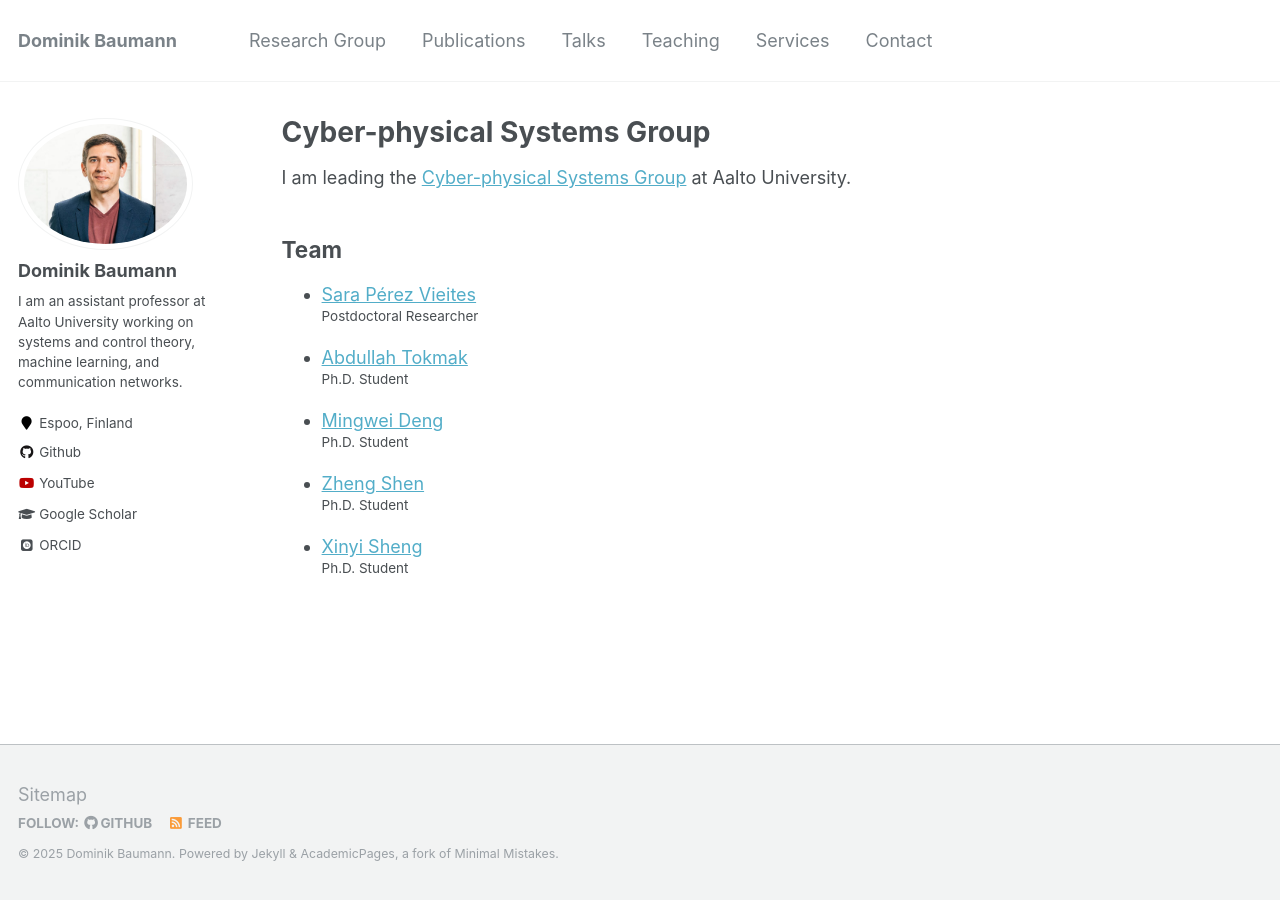
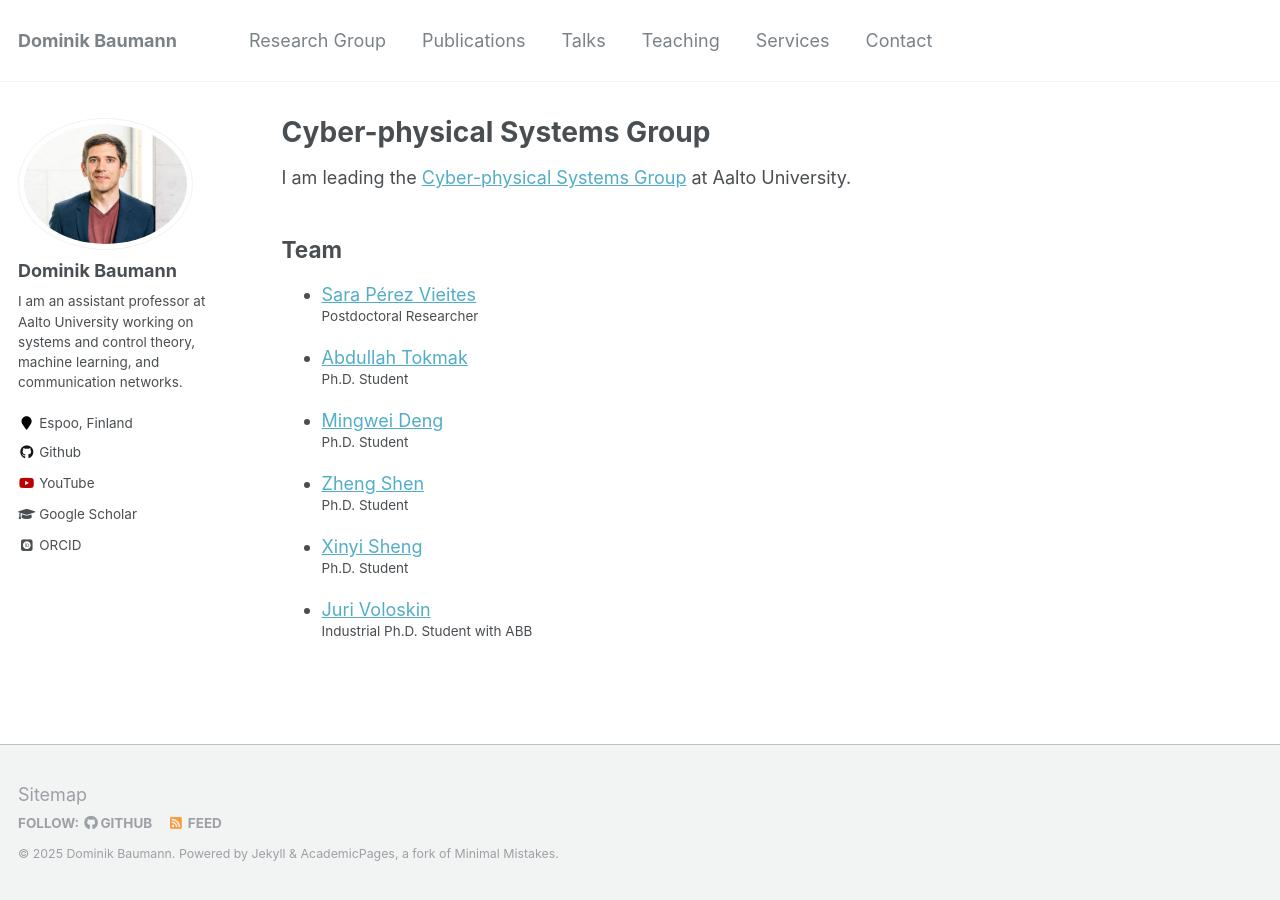
Before and after one commit to baumanndominik/baumanndominik.github.io, a Jekyll site: the page built from _pages/research_group.md, in a window 1280 px wide. Built offline with Jekyll 4.4.1, drawn with Linux system fonts in a browser that asks for light colours; some web fonts are replaced.

Commit message:
new student, paper published

```diff
--- a/_pages/research_group.md
+++ b/_pages/research_group.md
@@ -19,3 +19,5 @@ I am leading the [Cyber-physical Systems Group](https://www.aalto.fi/en/departme
 <sup>Ph.D. Student</sup>
 * [Xinyi Sheng](https://research.aalto.fi/en/persons/xinyi-sheng)
 <sup>Ph.D. Student</sup>
+* [Juri Voloskin](https://fi.linkedin.com/in/juri-voloskin-44099058)
+<sup>Industrial Ph.D. Student with ABB</sup>
```
Also changed, not shown: _pages/publications.md (+1 -1 lines).
